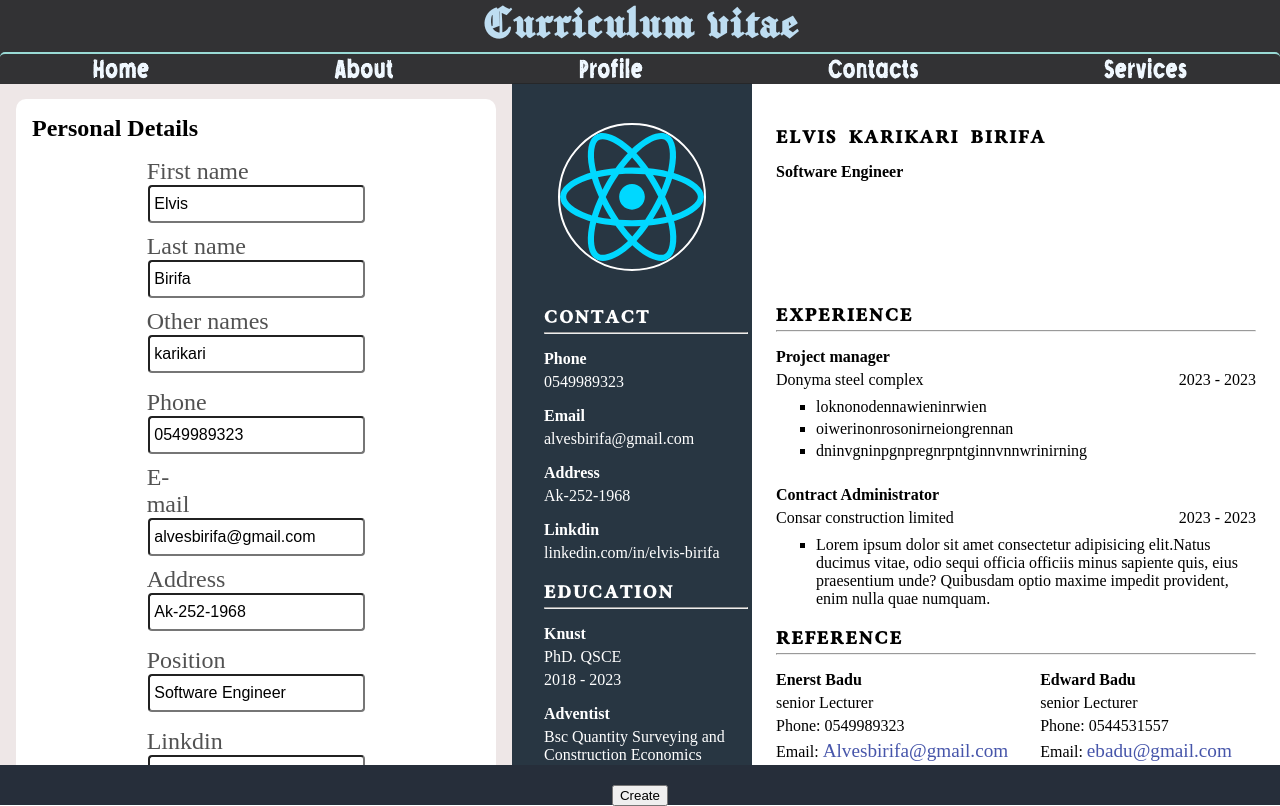
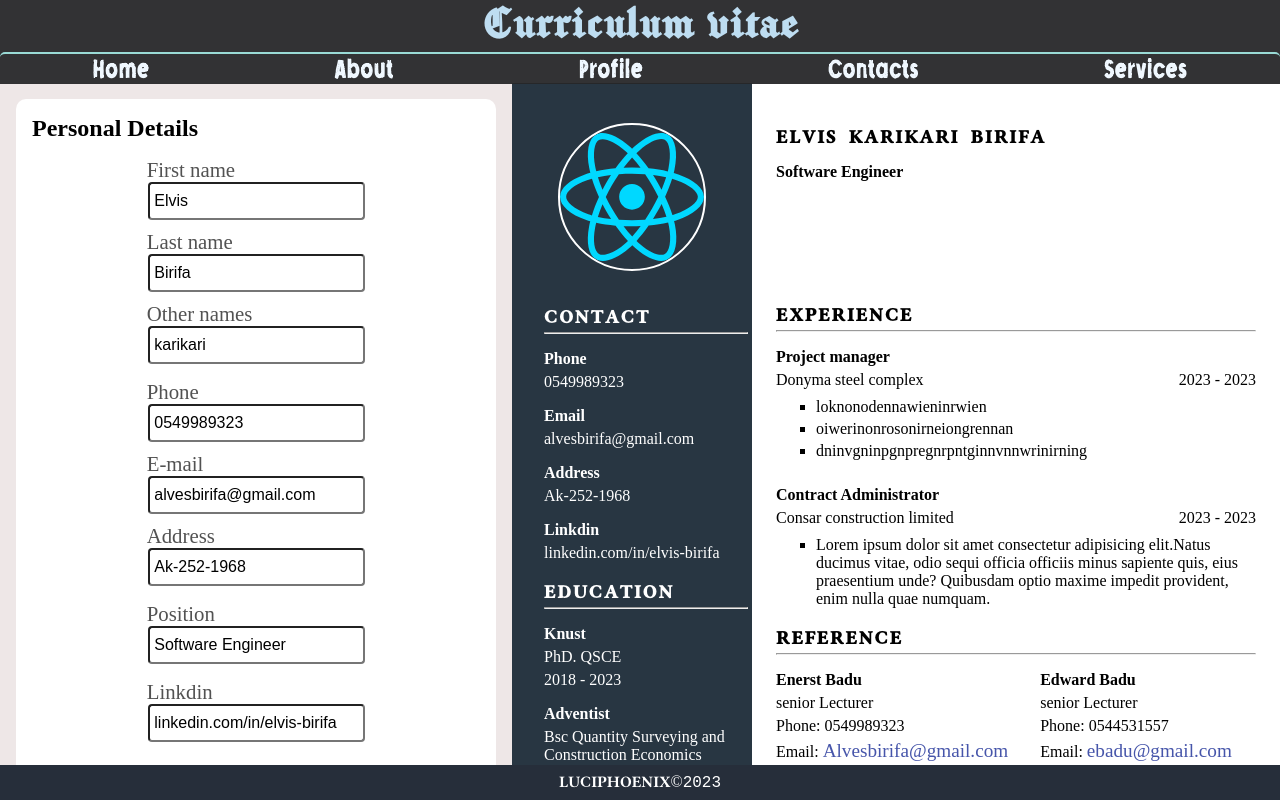
Before and after one commit to luciphoenix/CV, a React (Vite) app: page / in a window 1280 px wide. Built offline with nearby package versions, Linux system fonts and the light colour scheme.

Commit message:
edit footer content on screen size

```diff
--- a/src/Components/CreateReference.jsx
+++ b/src/Components/CreateReference.jsx
@@ -54,7 +54,6 @@ function CreateReference({
             id="email"
             value={email}
             onChange={(e) => onChange(e, id)}
-            autoFocus='true'
           />
         </div>
 
--- a/src/Components/Footer.jsx
+++ b/src/Components/Footer.jsx
@@ -1,4 +1,4 @@
-import { useState } from "react";
+import { useEffect, useState } from "react";
 import "./Styles/footer.css";
 
 
@@ -11,13 +11,15 @@ function Footer() {
      e.target.parentElement.parentElement.children[2].classList.toggle('hide-cv')
      setHidden(!hidden)
    }
-
-  let disable = screen < 650
+   console.log(screen);
+  let disable = screen > 650
   console.log(disable);
+  useEffect(()=> window.addEventListener('screen', () => setScreen(window.screen.availWidth)))
+  console.log(screen)
   return (
     <>
       <div className="footer">
-        <button type="button" disabled={disable} onClick={toggle}>{hidden ? 'Edit' : 'Create'}</button>
+        {disable ? <div>Luciphoenix&copy;<span>&#50;&#48;&#50;&#51;</span></div> : <button type="button"  onClick={toggle}>{hidden ? 'Edit' : 'Create'}</button>}
       </div>
     </>
   );
--- a/src/Components/Styles/create.css
+++ b/src/Components/Styles/create.css
@@ -21,7 +21,7 @@ input {
 
 label {
   display: block;
-  font-size: 1.5rem;
+  font-size: 1.3rem;
   color: #050505b0;
 }
 .name,
--- a/src/Components/Styles/footer.css
+++ b/src/Components/Styles/footer.css
@@ -3,7 +3,13 @@
   background-color: #262e3a;
   grid-row: -2/-1;
   font-family: Quileute;
-  text-align: center;
   color: white;
-  padding: 1.25rem;
+  display: flex;
+  justify-content: center;
+  align-items: center;
+  padding: 0.5rem;
 }
+span{
+  font-family: 'Courier New', Courier, monospace;
+
+}
```
